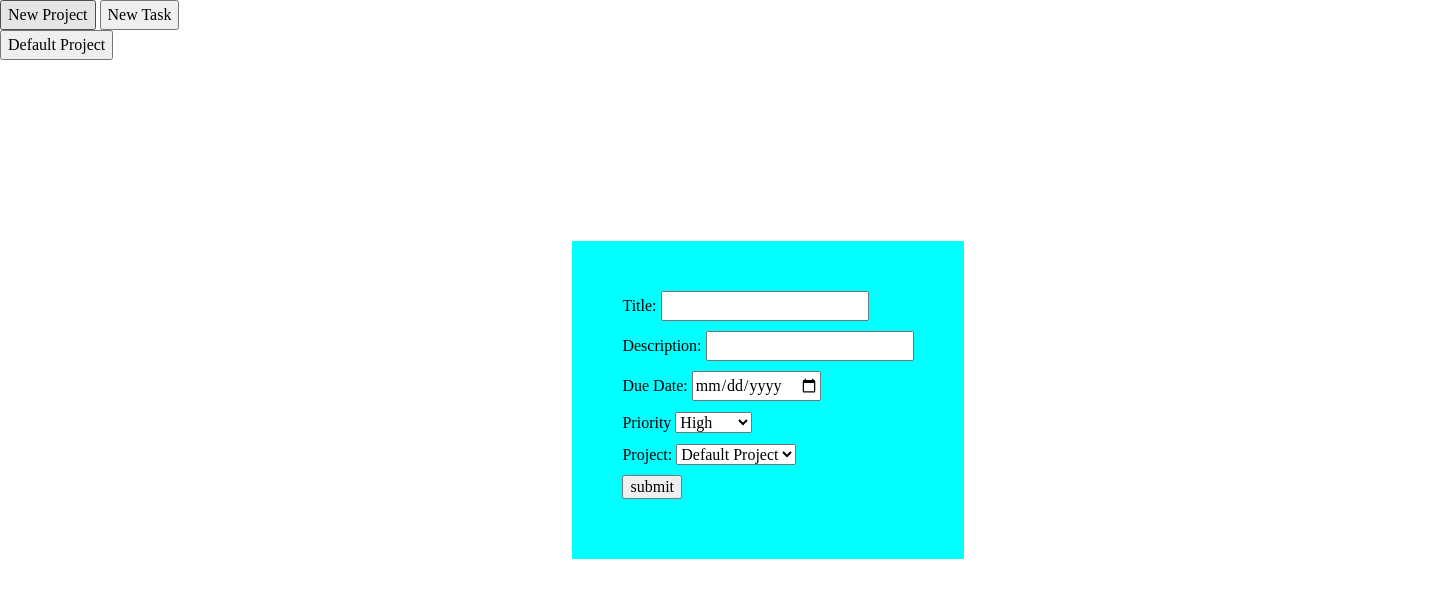
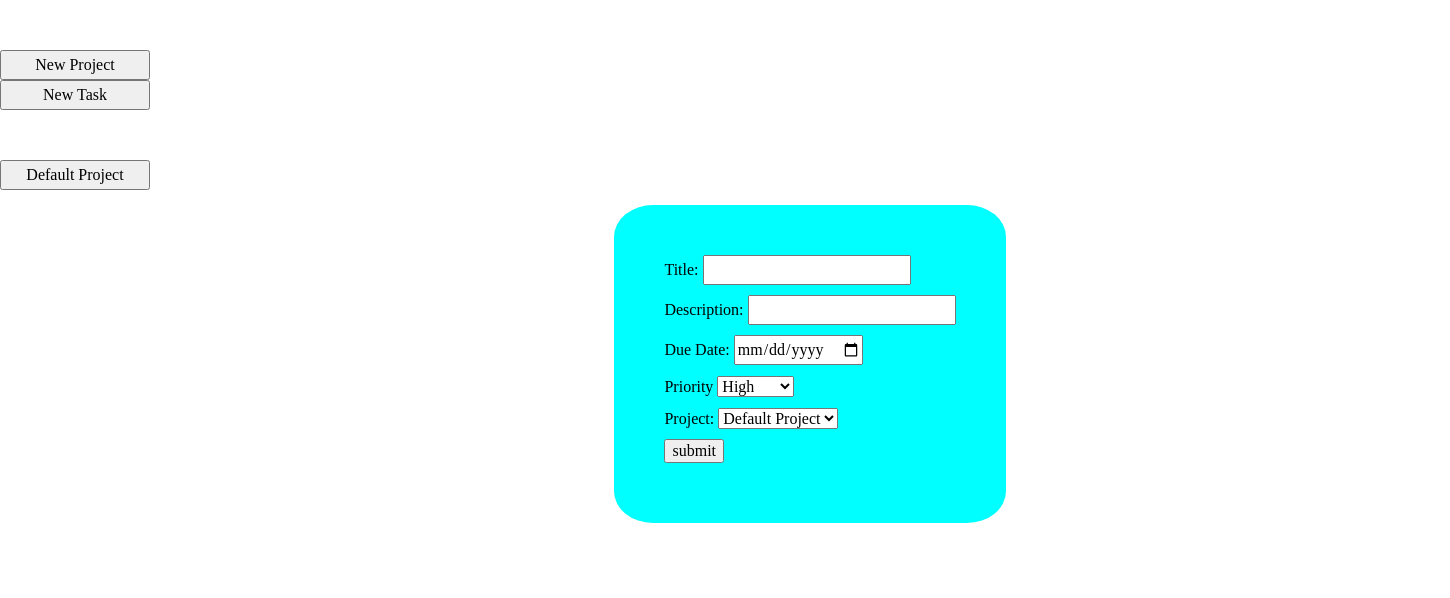
Before and after one commit to Sivasankar300/todo-list, a website built with webpack: page src/template.html in a window 1280 px wide. Both pictures are taken after a click on the button "New Task". Shown: the whole page, 1450 px wide, since content can reach past the window. Built offline with nearby package versions, Linux system fonts and the light colour scheme.

Commit message:
Add styling to taskBar & taskArea

```diff
--- a/src/displayController.js
+++ b/src/displayController.js
@@ -87,7 +87,7 @@ const displayController = (function(){
                 projectsArray.storeTask(newTask(title,description,dueDate,priority,project,taskCount),project)
                 const taskInput = document.querySelector("#taskInput")
                 taskInput.style.display = "none"
-                tasks.style.display = "block"
+                tasks.style.display = "grid"
 
 
 
--- a/src/styles.css
+++ b/src/styles.css
@@ -2,7 +2,9 @@
     Josh's Custom CSS Reset
     https://www.joshwcomeau.com/css/custom-css-reset/
     */
-    *, *::before, *::after {
+*,
+*::before,
+*::after {
     box-sizing: border-box;
 }
 * {
@@ -12,76 +14,131 @@
     line-height: 1.5;
     -webkit-font-smoothing: antialiased;
 }
-    img, picture, video, canvas, svg {
+img,
+picture,
+video,
+canvas,
+svg {
     display: block;
     max-width: 100%;
 }
-    input, button, textarea, select {
+input,
+button,
+textarea,
+select {
     font: inherit;
 }
-    p, h1, h2, h3, h4, h5, h6 {
+p,
+h1,
+h2,
+h3,
+h4,
+h5,
+h6 {
     overflow-wrap: break-word;
 }
 
 /* My own CSS reset */
 
-    ul{
+ul {
     list-style-type: none; /* Remove bullets */
     padding: 0; /* Remove padding */
 }
 
-    textarea:focus, input:focus{
+textarea:focus,
+input:focus {
     outline: none; /* Removes the outline on form Inputs */
 }
 
-    html,body{
-        height:100%;
-
+html,
+body {
+    height: 100%;
 }
 
 /* CSS reset over */
 
-  #container{
-    height:100%;
-    display:grid;
-    grid-template-columns: 20% 80%;
+#container {
+    height: 100%;
+    display: grid;
+    grid-template-columns: 150px 100%;
 }
 
-  #sideBar{
+#sideBar {
     grid-column: 1;
+    display: grid;
+    grid-template-rows: 20% 80%;
 }
 
-  #tasksArea{
+
+button{
+    height:fit-content;
+    width: 100%;
+}
+
+#createButtons{
+    display:grid;
+    grid-template-rows: 50% 50%;
+}
+
+#newProjectBtn{
+    align-self: flex-end;
+}
+
+.project{
+    margin-bottom: 5px;
+}
+
+#tasksArea {
     grid-column: 2;
 }
 
-  #tasksArea{
-    height:100%;
-    width:100%;
+#tasksArea {
+    /* To make sure the taskInput is centered */
+    height: 100%;
+    width: 100%;
+
+    margin-left: 20px;
+    display: grid;
+    grid-template-rows: 10fr 1fr;
 }
 
-#taskInput{
+#tasks{
     display:grid;
+    grid-template-rows: repeat(auto-fill,250px);
+    grid-template-columns: 250px 250px 250px;
+
+    column-gap: 50px;
+
+}
+
+.task{
+    height: fit-content;
+}
+
+#taskInput {
+    display: grid;
     height: fit-content;
     width: fit-content;
     padding: 50px;
     background-color: aqua;
-    gap:10px
+    gap: 10px;
+    border-radius: 10%;
 }
-#taskInputArea{
-    display:flex;
+#taskInputArea {
+    display: flex;
     gap: 10px;
     height: inherit;
     width: inherit;
     justify-content: center;
     align-items: center;
-
 }
 
-#tasks{
-    margin-top:50px
+#tasks {
+    margin-top: 50px;
+    width: 250px;
 }
 
-input,select{
+input,
+select {
     margin-bottom: 10px;
 }
--- a/src/template.html
+++ b/src/template.html
@@ -8,8 +8,10 @@
 <body>
     <div id="container">
         <div id="sideBar">
-            <button id="newProjectBtn">New Project</button>
-            <button id="newTaskBtn">New Task</button>
+            <div id="createButtons">
+                <button id="newProjectBtn">New Project</button>
+                <button id="newTaskBtn">New Task</button>
+            </div>
         <div id="projectsArea">
 
         </div>
```
Lines whose indentation alone changed are shown as unchanged.
